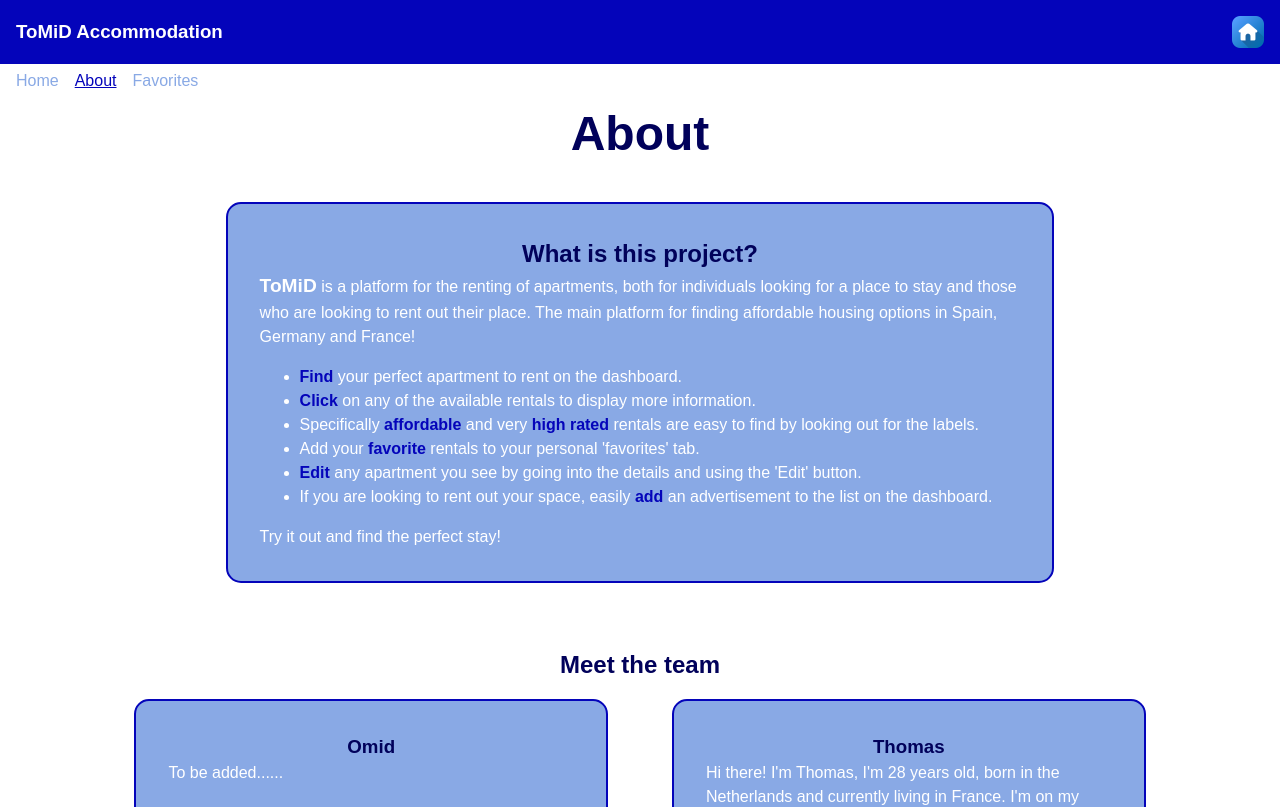
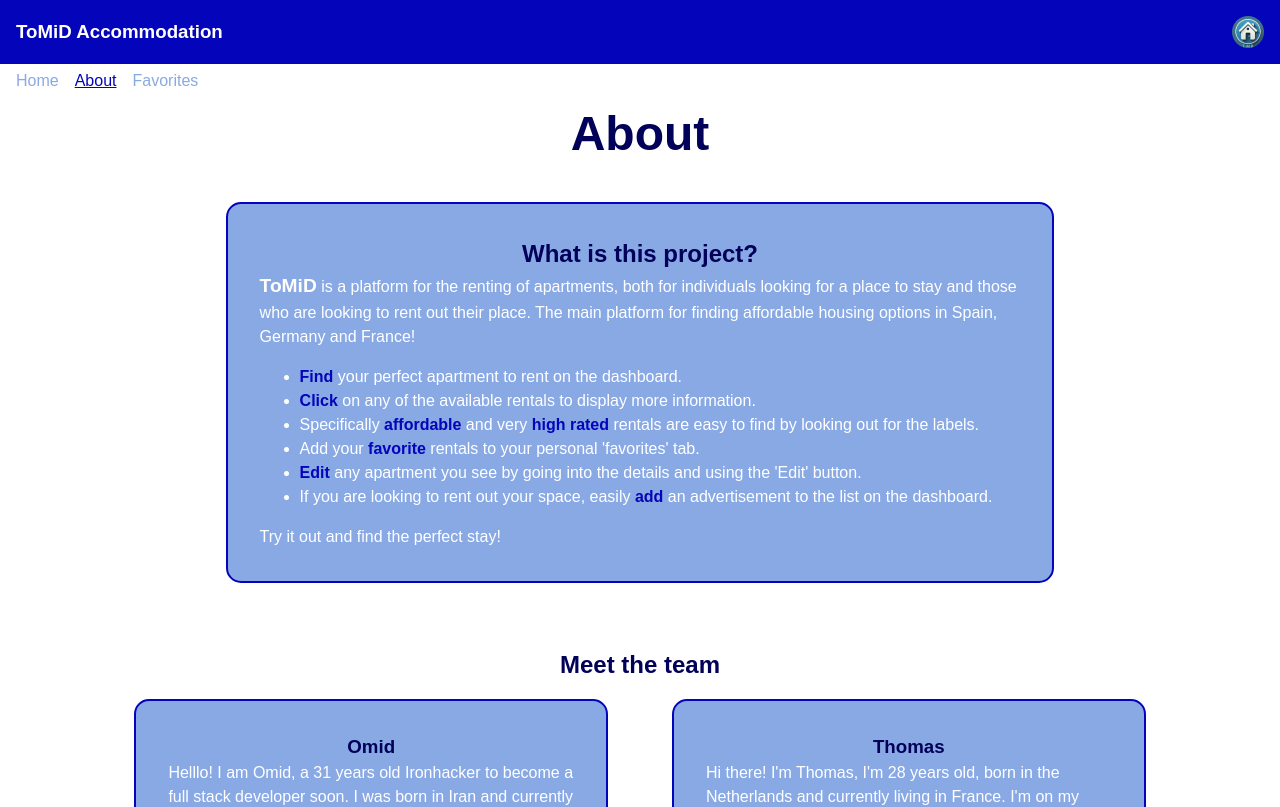
Before and after one commit to tdot123-1/mini-project-react-app, a React (Vite) app in the folder mini-project-react-app/: page /about in a window 1280 px wide. Shown: the top 807 px of the page. Built offline with nearby package versions, Linux system fonts and the light colour scheme.

Commit message:
Adding about part and changing the logo

```diff
--- a/mini-project-react-app/src/pages/AboutPage.jsx
+++ b/mini-project-react-app/src/pages/AboutPage.jsx
@@ -24,7 +24,7 @@
                 <div className="team-members-div">
                     <article>
                         <h3>Omid</h3>
-                        <p>To be added......</p>
+                        <p>Helllo! I am Omid, a 31 years old Ironhacker to become a full stack developer soon. I was born in Iran and currently I live and work in Germany. It is my first project after getting to learn React and theough this journey I have learned very useful materials to develop a web app. I'll be back soon with more professional apps.</p>
                     </article>
                     <article>
                         <h3>Thomas</h3>
```
Also changed, not shown: mini-project-react-app/src/assets/png/logo-1.png, 1 other file (tests, documents, lock files or other folders).
